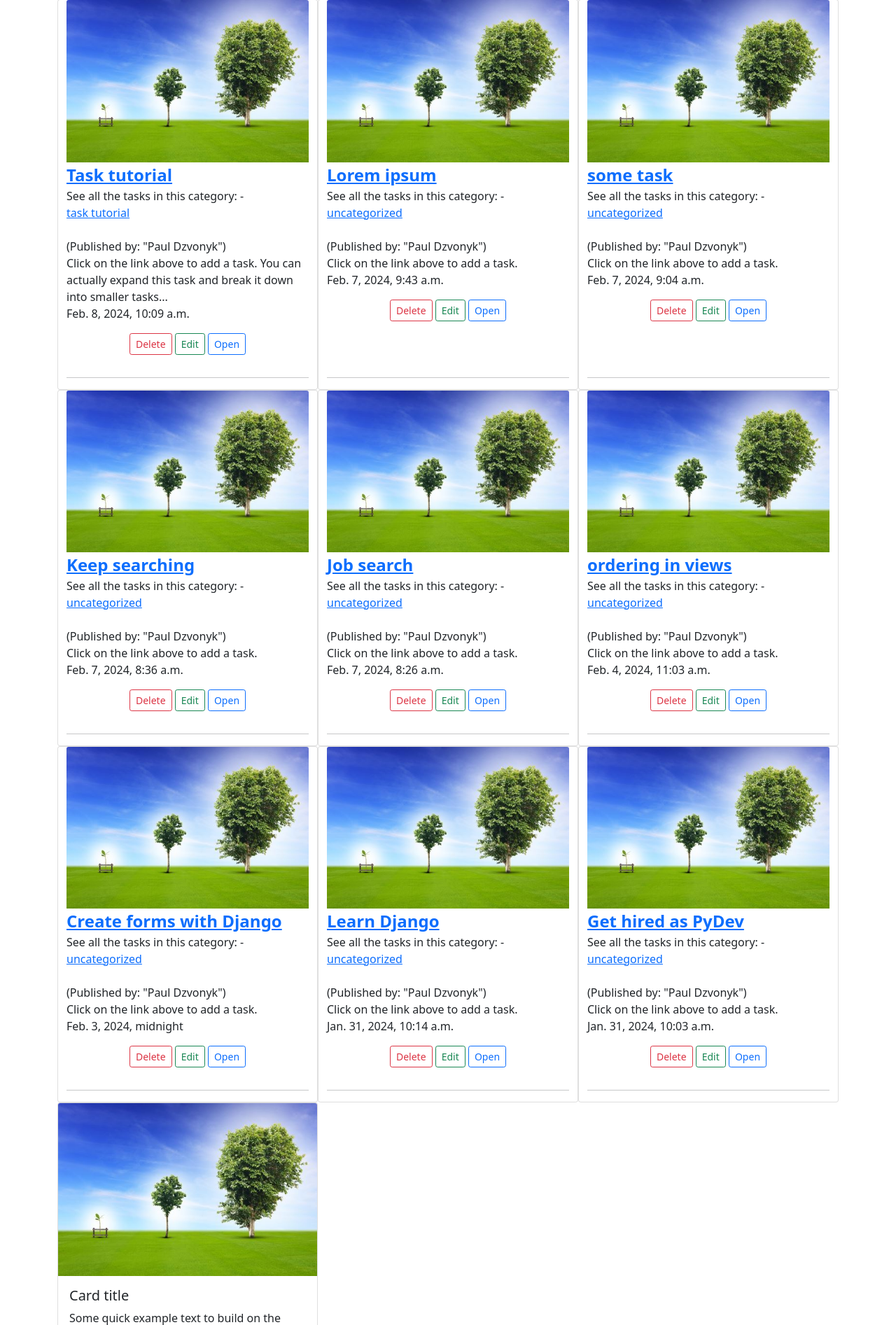
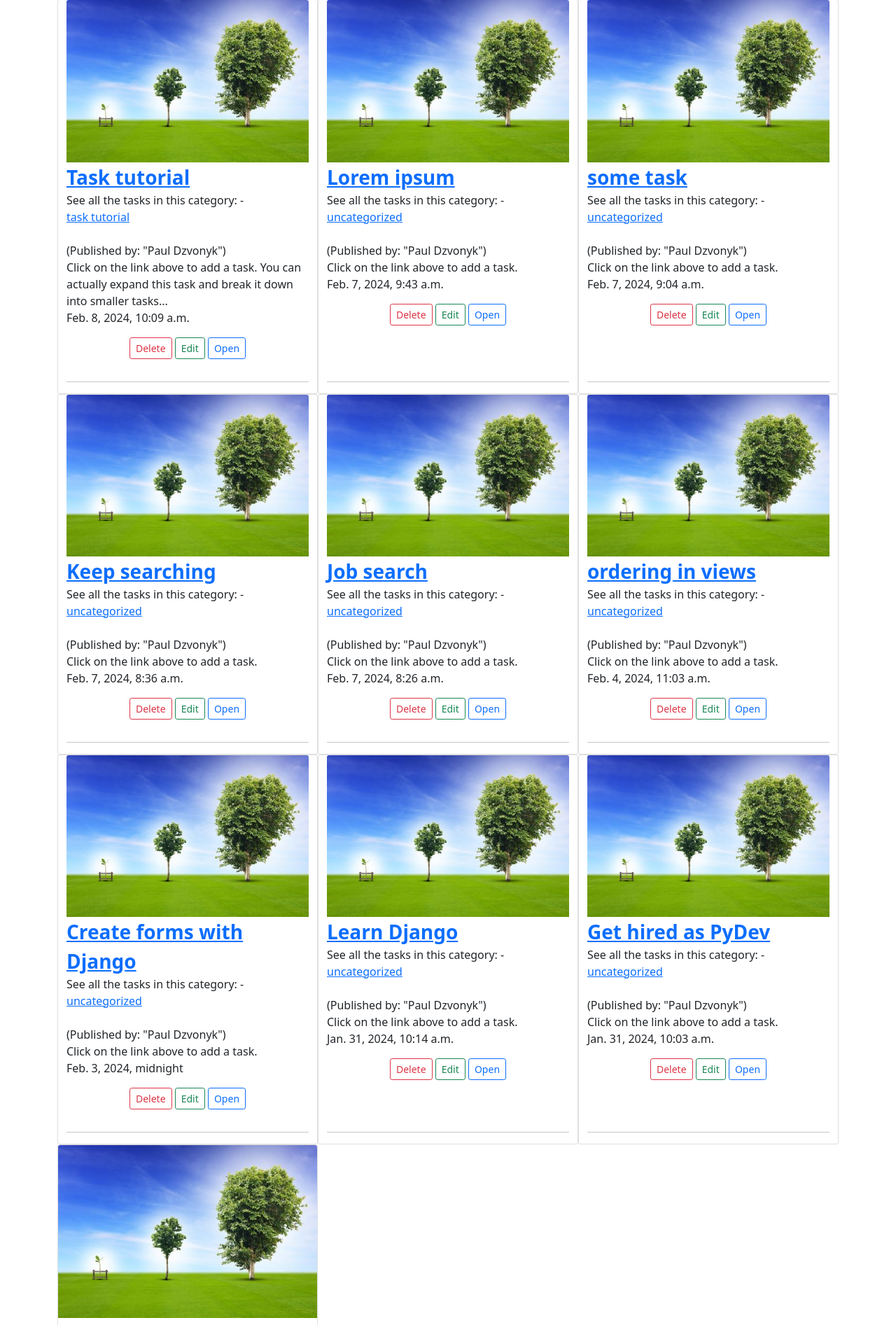
Before and after one commit to pauldzvonyk/organizer, a Django app: page /all_tasks/ in a window 1280 px wide. Shown: the part 286-2179 px from the top of the page at 70% size. Run offline with Django 5.2, Linux system fonts and the light colour scheme; a user stored in the database is signed in; data comes from the database, SQL or seed files in the repository; some libraries are stand-ins or nearby versions.

Commit message:
changed title font size

```diff
--- a/task/templates/task/all_tasks.html
+++ b/task/templates/task/all_tasks.html
@@ -18,7 +18,7 @@
 
         <div class="card col-md-4">
             <img src="{% static 'task/images/tree-growth.jpg' %}" class="card-img-top" alt="...">
-            <a class="fs-4 fw-bold" href="{% url 'task-detail' task.pk %}">{{ task.title }}</a>
+            <a class="fs-3 fw-bold" href="{% url 'task-detail' task.pk %}">{{ task.title }}</a>
             See all the tasks in this category: - <a href="{% url 'category' task.category|slugify %}">{{ task.category }}</a> <br>
             (Published by: "{{ task.author.first_name }} {{ task.author.last_name }}")
             <br>
```
